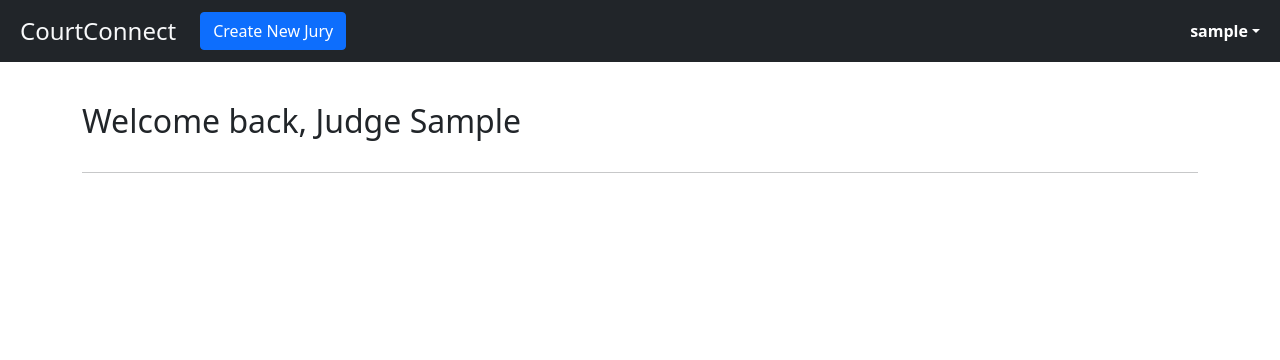
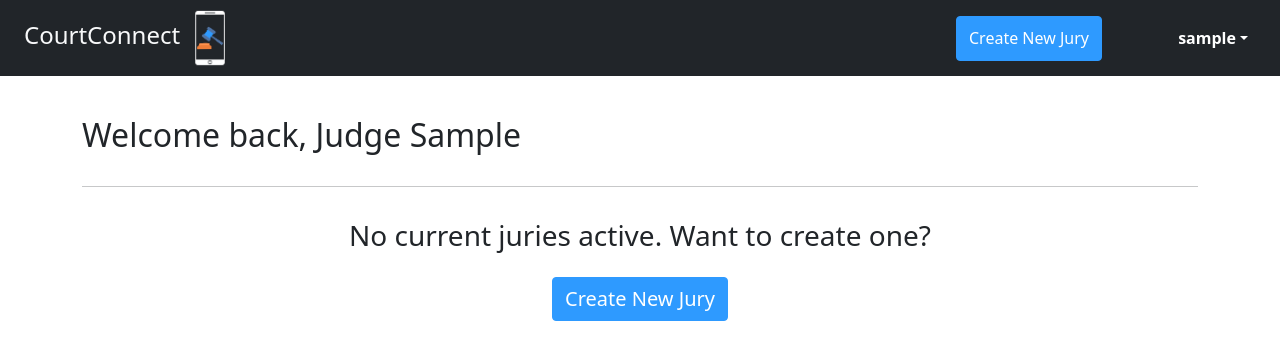
Before and after one commit to celesteroselli/CourtConnect, a Django app: page / in a window 1280 px wide. Shown: the top 360 px of the page. Run offline with Django 3.2, Linux system fonts and the light colour scheme; the visitor is signed in with stand-in values (Sample User, id 1); data that the repository does not hold is empty.

Commit message:
front end changes, added logo, customized colors

```diff
--- a/juryapp/templates/base.html
+++ b/juryapp/templates/base.html
@@ -1,7 +1,9 @@
 <!DOCTYPE html>
 <html lang="en">
 <head>
+  {% load static %}
     <link href="https://cdn.jsdelivr.net/npm/bootstrap@5.0.2/dist/css/bootstrap.min.css" rel="stylesheet" integrity="sha384-EVSTQN3/azprG1Anm3QDgpJLIm9Nao0Yz1ztcQTwFspd3yD65VohhpuuCOmLASjC" crossorigin="anonymous">
+    <link href="{% static 'styles.css' %}" rel="stylesheet">
     <link rel="stylesheet" href="https://cdn.jsdelivr.net/npm/bootstrap-icons@1.10.5/font/bootstrap-icons.css">
     <meta charset="UTF-8">
     <meta http-equiv="X-UA-Compatible" content="IE=edge">
@@ -12,30 +14,24 @@
 <body class="">
     {% if user.is_authenticated %}
     {% if top_nav %}
-    <nav class="navbar navbar-expand-lg bg-body-tertiary bg-dark px-2">
-        <div class="container-fluid">
-          <a class="navbar-brand text-light fs-4" href="{% url 'juryapp:create' %}">CourtConnect</a>
-          <button class="navbar-toggler" type="button" data-bs-toggle="collapse" data-bs-target="#navbarSupportedContent" aria-controls="navbarSupportedContent" aria-expanded="false" aria-label="Toggle navigation">
-            <span class="navbar-toggler-icon"></span>
-          </button>
-          <div class="collapse navbar-collapse" id="navbarSupportedContent">
-            <ul class="navbar-nav me-auto mb-2 mb-lg-0">
-              <li class="nav-item mx-2">
-                <button type="button" class="btn btn-primary" data-bs-toggle="modal" data-bs-target="#createModal">
+    <nav class="navbar bg-body-tertiary bg-dark px-2">
+        <div class="row w-100">
+          <div class="col-sm-9">
+          <a class="navbar-brand text-light fs-4 mx-3" href="{% url 'juryapp:create' %}">CourtConnect<img src="{% static 'logov1.png' %}" width="60px" class="me-2"></a>
+        </div>
+          <div class="col-sm-3 d-flex justify-content-between align-items-center">
+          <button type="button" class="btn btn-blue h-75" data-bs-toggle="modal" data-bs-target="#createModal">
                   Create New Jury
                 </button>
-
-              </li>
-            </ul>
-          </div>
-          <div class="dropdown float-end">
+          <div class="dropdown">
             <a href="#" class="d-flex align-items-center text-white text-decoration-none dropdown-toggle" data-bs-toggle="dropdown" aria-expanded="false">
               <strong>{{ request.user }}</strong>
             </a>
-            <ul class="dropdown-menu dropdown-menu-dark text-small shadow">
+            <ul class="dropdown-menu dropdown-menu-end dropdown-menu-dark text-small shadow">
               <li><a class="dropdown-item" href="{% url 'logout' %}">Logout</a></li>
             </ul>
-          </div>
+        </div>
+      </div>
         </div>
       </nav>
       {% endif %}
@@ -58,7 +54,7 @@
         <form method="post">
           {% csrf_token %}
           {{ form.as_p }}
-          <button class="btn btn-success"
+          <button class="btn btn-blue"
                   type="submit">Submit
           </button>
       </form>
--- a/juryapp/templates/create.html
+++ b/juryapp/templates/create.html
@@ -7,7 +7,7 @@
   <h2 class="py-3">Welcome back, Judge {{request.user|title}}</h2>
 
   <hr>
-
+  {% if list %}
   <div class="pt-3 row row-cols-4">
 
 {% for jury in list %}
@@ -16,7 +16,7 @@
     <div>
     <a class="text-decoration-none text-center" href="{% url 'juryapp:send_all' jury.pk %}"><h3>{{ jury.casename|title }}</h3></a>
     <div class="d-flex justify-content-center pt-3">
-    <button type="button" class="btn btn-danger text-center" data-bs-toggle="modal" data-bs-target="#j{{jury}}">
+    <button type="button" class="btn btn-danger text-center" data-bs-toggle="modal" data-bs-target="#j{{jury.pk}}">
       Delete
     </button>
   </div>
@@ -25,11 +25,19 @@
   </div>
 {% endfor %}
 </div>
+{% else %}
+<h3 class="text-center py-3">No current juries active. Want to create one?</h3>
+<div class="d-flex justify-content-center">
+  <button type="button" class="btn btn-blue fs-5" data-bs-toggle="modal" data-bs-target="#createModal">
+    Create New Jury
+  </button>
+</div>
 </div>
 <div>
+  {% endif %}
 {% for jury in list %}
 <!--Delete Modal-->
-<div class="modal fade" id="j{{jury}}" tabindex="-1" aria-labelledby="exampleModalLabel" aria-hidden="true">
+<div class="modal fade" id="j{{jury.pk}}" tabindex="-1" aria-labelledby="exampleModalLabel" aria-hidden="true">
   <div class="modal-dialog">
     <div class="modal-content">
       <div class="modal-header">
--- a/static/styles.css
+++ b/static/styles.css
@@ -0,0 +1,173 @@
+
+/*------------------------------------
+- BLUE BUTTON
+------------------------------------*/
+
+:root {
+    --main-bg: #2e9aff;
+    --bg2: #0081fa;
+    --text: #ffffff;
+    --dark: rgba(46, 154, 255, 0.5);
+    --bg3: #0a88ff;
+    --danger-main-bg: #ED7D38;
+    --danger-bg2: #dd6114;
+    --danger-dark: rgba(237, 125, 56, 0.5);
+    --danger-bg3: #ea6717;
+  }
+
+.bg-blue {
+    background-color: var(--main-bg) !important;
+}
+
+a.bg-blue:hover, a.bg-blue:focus,
+button.bg-blue:hover,
+button.bg-blue:focus {
+    background-color: var(--bg2) !important;
+}
+
+.border-blue {
+    border-color: var(--main-bg) !important;
+}
+
+.btn-blue {
+    color: var(--text);
+    background-color: var(--main-bg);
+    border-color: var(--main-bg);
+}
+
+.btn-blue:hover {
+    color: var(--text);
+    background-color: var(--bg3);
+    border-color: var(--bg2);
+}
+
+.btn-blue:focus, .btn-blue.focus {
+    box-shadow: 0 0 0 0.2rem var(--dark);
+}
+
+.btn-blue.disabled, .btn-blue:disabled {
+    color: var(--text);
+    background-color: var(--main-bg);
+    border-color: var(--main-bg);
+}
+
+.btn-blue:not(:disabled):not(.disabled):active, .btn-blue:not(:disabled):not(.disabled).active, .show > .btn-blue.dropdown-toggle {
+    color: var(--text);
+    background-color: var(--bg2);
+    border-color: var(--bg3);
+}
+
+.btn-blue:not(:disabled):not(.disabled):active:focus, .btn-blue:not(:disabled):not(.disabled).active:focus, .show > .btn-blue.dropdown-toggle:focus {
+    box-shadow: 0 0 0 0.2rem var(--dark);
+}
+
+.btn-outline-blue {
+    color: var(--main-bg);
+    background-color: transparent;
+    border-color: var(--main-bg);
+}
+
+.btn-outline-blue:hover {
+    color: var(--text);
+    background-color: var(--main-bg);
+    border-color: var(--main-bg);
+}
+
+.btn-outline-blue:focus, .btn-outline-blue.focus {
+    box-shadow: 0 0 0 0.2rem var(--dark);
+}
+
+.btn-outline-blue.disabled, .btn-outline-blue:disabled {
+    color: var(--main-bg);
+    background-color: transparent;
+}
+
+.btn-outline-blue:not(:disabled):not(.disabled):active, .btn-outline-blue:not(:disabled):not(.disabled).active, .show > .btn-outline-blue.dropdown-toggle {
+    color: var(--text);
+    background-color: var(--main-bg);
+    border-color: var(--main-bg);
+}
+
+.btn-outline-blue:not(:disabled):not(.disabled):active:focus, .btn-outline-blue:not(:disabled):not(.disabled).active:focus, .show > .btn-outline-blue.dropdown-toggle:focus {
+    box-shadow: 0 0 0 0.2rem var(--dark);
+}
+
+/* DANGER BUTTON */
+
+
+.bg-danger {
+    background-color: var(--danger-main-bg) !important;
+}
+
+a.bg-danger:hover, a.bg-danger:focus,
+button.bg-danger:hover,
+button.bg-danger:focus {
+    background-color: var(--danger-bg2) !important;
+}
+
+.border-danger {
+    border-color: var(--danger-main-bg) !important;
+}
+
+.btn-danger {
+    color: var(--text);
+    background-color: var(--danger-main-bg);
+    border-color: var(--danger-main-bg);
+}
+
+.btn-danger:hover {
+    color: var(--text);
+    background-color: var(--danger-bg3);
+    border-color: var(--danger-bg2);
+}
+
+.btn-danger:focus, .btn-danger.focus {
+    box-shadow: 0 0 0 0.2rem var(--danger-dark);
+}
+
+.btn-danger.disabled, .btn-danger:disabled {
+    color: var(--text);
+    background-color: var(--danger-main-bg);
+    border-color: var(--danger-main-bg);
+}
+
+.btn-danger:not(:disabled):not(.disabled):active, .btn-danger:not(:disabled):not(.disabled).active, .show > .btn-danger.dropdown-toggle {
+    color: var(--text);
+    background-color: var(--danger-bg2);
+    border-color: var(--danger-bg3);
+}
+
+.btn-danger:not(:disabled):not(.disabled):active:focus, .btn-danger:not(:disabled):not(.disabled).active:focus, .show > .btn-danger.dropdown-toggle:focus {
+    box-shadow: 0 0 0 0.2rem var(--danger-dark);
+}
+
+.btn-outline-danger {
+    color: var(--danger-main-bg);
+    background-color: transparent;
+    border-color: var(--danger-main-bg);
+}
+
+.btn-outline-danger:hover {
+    color: var(--text);
+    background-color: var(--danger-main-bg);
+    border-color: var(--danger-main-bg);
+}
+
+.btn-outline-danger:focus, .btn-outline-danger.focus {
+    box-shadow: 0 0 0 0.2rem var(--danger-dark);
+}
+
+.btn-outline-danger.disabled, .btn-outline-danger:disabled {
+    color: var(--danger-main-bg);
+    background-color: transparent;
+}
+
+.btn-outline-danger:not(:disabled):not(.disabled):active, .btn-outline-danger:not(:disabled):not(.disabled).active, .show > .btn-outline-danger.dropdown-toggle {
+    color: var(--text);
+    background-color: var(--danger-main-bg);
+    border-color: var(--danger-main-bg);
+}
+
+.btn-outline-danger:not(:disabled):not(.disabled):active:focus, .btn-outline-danger:not(:disabled):not(.disabled).active:focus, .show > .btn-outline-danger.dropdown-toggle:focus {
+    box-shadow: 0 0 0 0.2rem var(--danger-dark);
+}
```
Also changed, not shown: juryapp/templates/home.html (+6 -5 lines), static/logov1.png (added).
